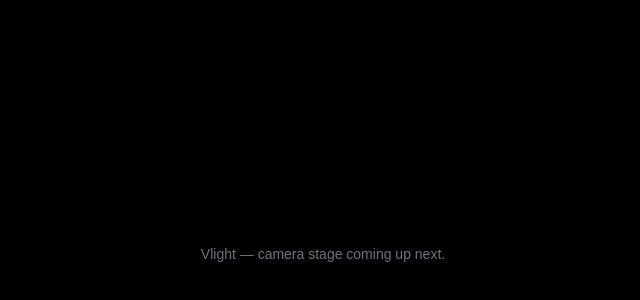
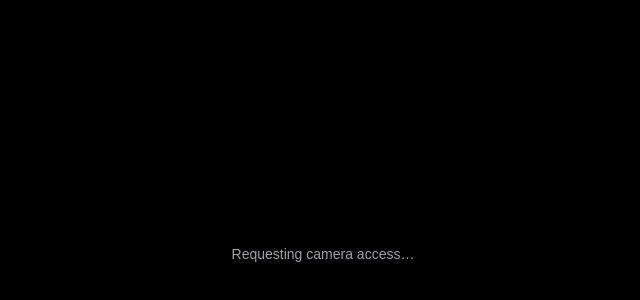
Before and after one commit to Hermit210/Vlight, a Next.js app: page / in a window 1280 px wide. Shown: the part 146-446 px from the top of the page, without its empty margins (317-957 px from the left). Built offline with nearby package versions, Linux system fonts and the light colour scheme; no server answers.

Commit message:
feat: add camera permission flow and getUserMedia hookup

```diff
--- a/src/app/page.tsx
+++ b/src/app/page.tsx
@@ -1,7 +1,46 @@
+"use client";
+
+import { useEffect } from "react";
+import { useCamera } from "@/hooks/useCamera";
+
 export default function Home() {
+  const { videoRef, status, error, requestCamera } = useCamera();
+
+  useEffect(() => {
+    requestCamera();
+    // eslint-disable-next-line react-hooks/exhaustive-deps
+  }, []);
+
   return (
-    <div className="flex h-screen w-screen items-center justify-center bg-black text-white">
-      <p className="text-sm text-zinc-500">Vlight — camera stage coming up next.</p>
+    <div className="relative h-screen w-screen overflow-hidden bg-black">
+      <video
+        ref={videoRef}
+        playsInline
+        muted
+        className="h-full w-full object-cover"
+        style={{ display: status === "granted" ? "block" : "none" }}
+      />
+
+      {status !== "granted" && (
+        <div className="absolute inset-0 flex flex-col items-center justify-center gap-4 px-8 text-center text-white">
+          {status === "pending" && <p className="text-sm text-zinc-400">Requesting camera access…</p>}
+          {(status === "idle" || status === "denied" || status === "error") && (
+            <>
+              <p className="text-sm text-zinc-400">
+                {status === "denied"
+                  ? "Camera access was denied. Allow it in your browser settings, then retry."
+                  : error ?? "Vlight needs your camera to preview the live overlay."}
+              </p>
+              <button
+                onClick={() => requestCamera()}
+                className="rounded-full border border-white/20 bg-white/10 px-5 py-2 text-sm font-medium text-white hover:bg-white/20"
+              >
+                Enable camera
+              </button>
+            </>
+          )}
+        </div>
+      )}
     </div>
   );
 }
--- /dev/null
+++ b/src/hooks/useCamera.ts
@@ -0,0 +1,59 @@
+"use client";
+
+import { useCallback, useEffect, useRef, useState } from "react";
+
+export type CameraStatus = "idle" | "pending" | "granted" | "denied" | "error";
+
+// Wraps getUserMedia + a hidden <video> element that plays the live feed.
+// The video element itself is the source handed to THREE.VideoTexture —
+// this hook owns permission/stream lifecycle only, no rendering.
+export function useCamera() {
+  const videoRef = useRef<HTMLVideoElement | null>(null);
+  const streamRef = useRef<MediaStream | null>(null);
+  const [status, setStatus] = useState<CameraStatus>("idle");
+  const [error, setError] = useState<string | null>(null);
+  const [facingMode, setFacingMode] = useState<"user" | "environment">("environment");
+
+  const stopStream = useCallback(() => {
+    streamRef.current?.getTracks().forEach((t) => t.stop());
+    streamRef.current = null;
+  }, []);
+
+  const requestCamera = useCallback(
+    async (mode: "user" | "environment" = facingMode) => {
+      if (typeof navigator === "undefined" || !navigator.mediaDevices?.getUserMedia) {
+        setStatus("error");
+        setError("Camera access isn't supported in this browser.");
+        return;
+      }
+      setStatus("pending");
+      setError(null);
+      stopStream();
+      try {
+        const stream = await navigator.mediaDevices.getUserMedia({
+          video: { facingMode: mode, width: { ideal: 1280 }, height: { ideal: 720 } },
+          audio: false,
+        });
+        streamRef.current = stream;
+        if (videoRef.current) {
+          videoRef.current.srcObject = stream;
+          await videoRef.current.play();
+        }
+        setFacingMode(mode);
+        setStatus("granted");
+      } catch (err) {
+        setStatus(err instanceof DOMException && err.name === "NotAllowedError" ? "denied" : "error");
+        setError(err instanceof Error ? err.message : "Could not access camera.");
+      }
+    },
+    [facingMode, stopStream]
+  );
+
+  const switchCamera = useCallback(() => {
+    requestCamera(facingMode === "user" ? "environment" : "user");
+  }, [facingMode, requestCamera]);
+
+  useEffect(() => stopStream, [stopStream]);
+
+  return { videoRef, status, error, facingMode, requestCamera, switchCamera, stopStream };
+}
```
